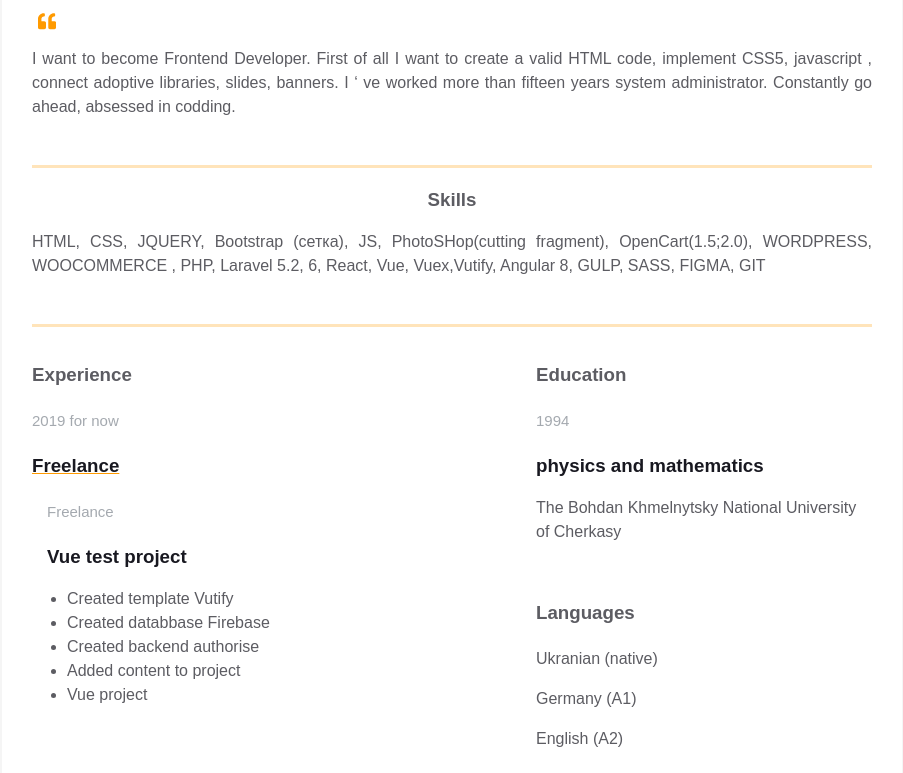
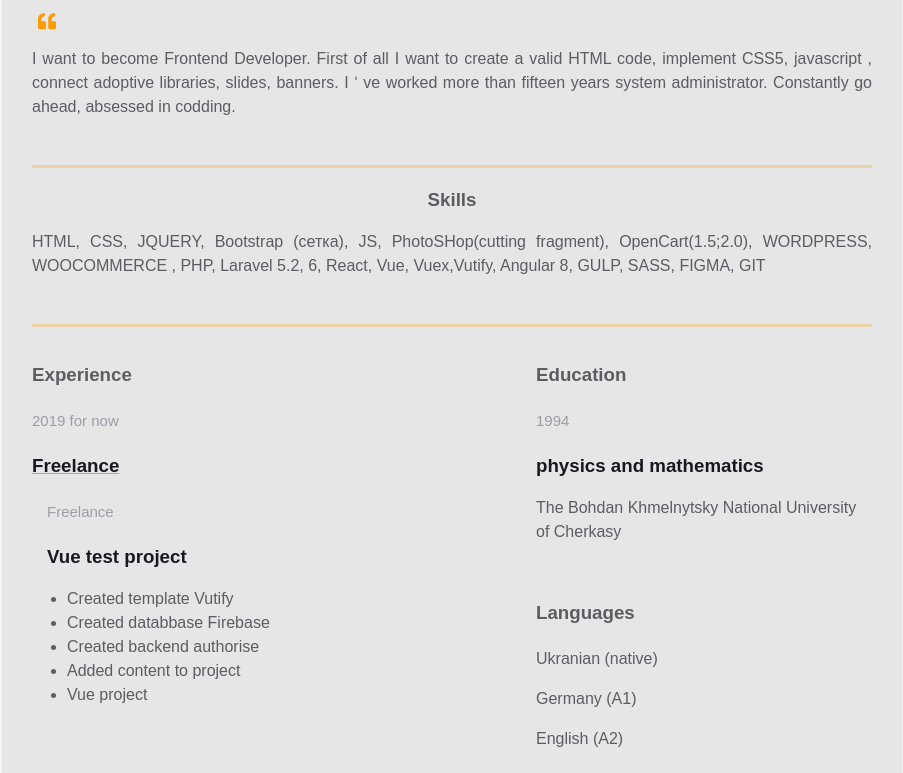
Before and after one commit to AndriiSokyrko/homepage, a plain HTML site: page index.html in a window 1280 px wide. Shown: the part 375-1148 px from the top of the page, without its empty margins (188-1091 px from the left). Drawn offline with Linux system fonts and the light colour scheme.

Commit message:
Added soem styles in new branch info  to index

```diff
--- a/styles.css
+++ b/styles.css
@@ -15,6 +15,8 @@ body {
   --icon-color: #6a737d;
   --border-color: #ff9a0045;
   --text-decoration-color: #ff9a00;
+  background: rgba(217,217,217, 50%);
+
   }
 
 .container {
@@ -41,6 +43,7 @@ body {
   box-shadow: 1px 1px 7px 7px #f5f5f5;
   padding: 30px 0;
   max-width: 900px;
+  background: rgba(217,217,217, 30%);
   }
 
 .resume__block {
```
